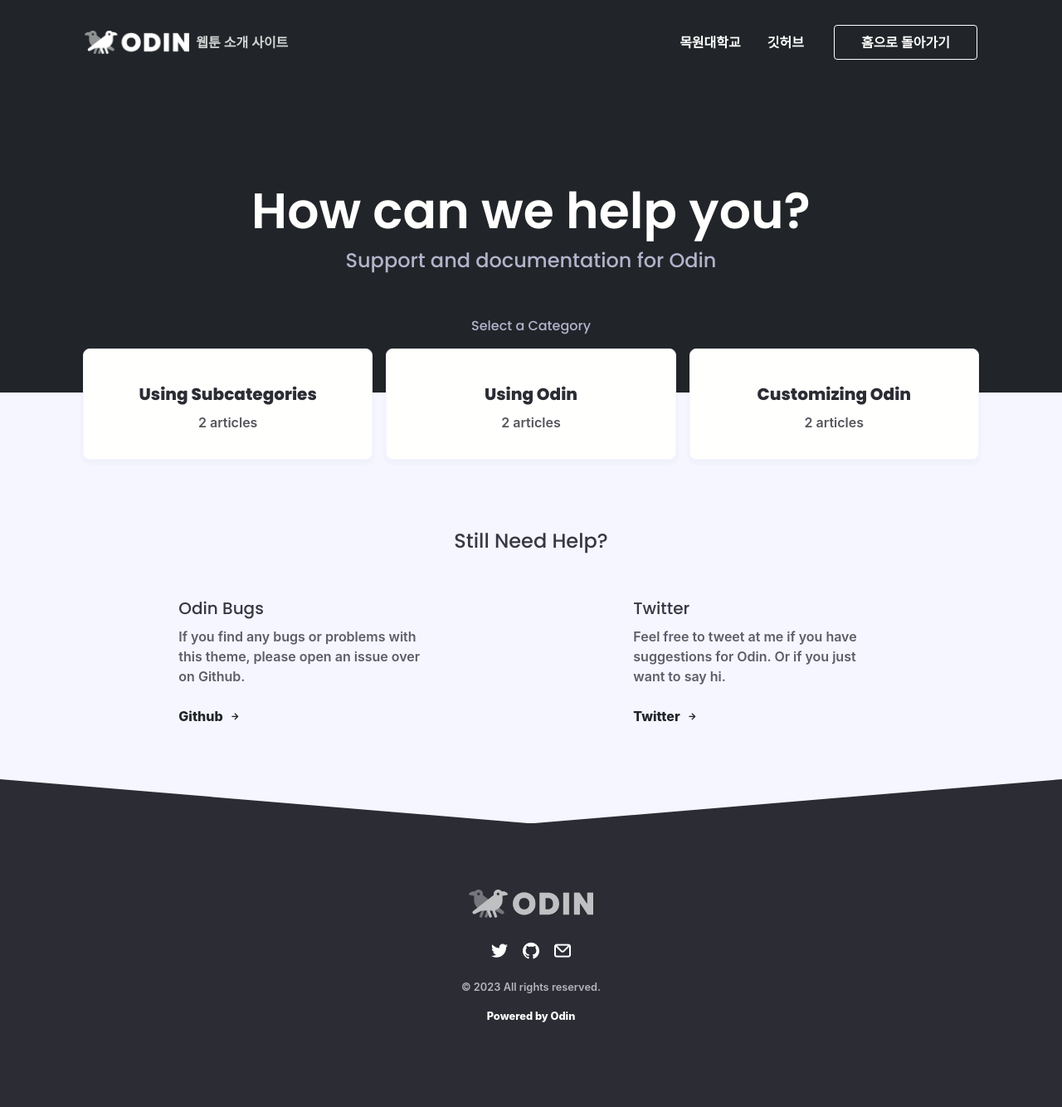
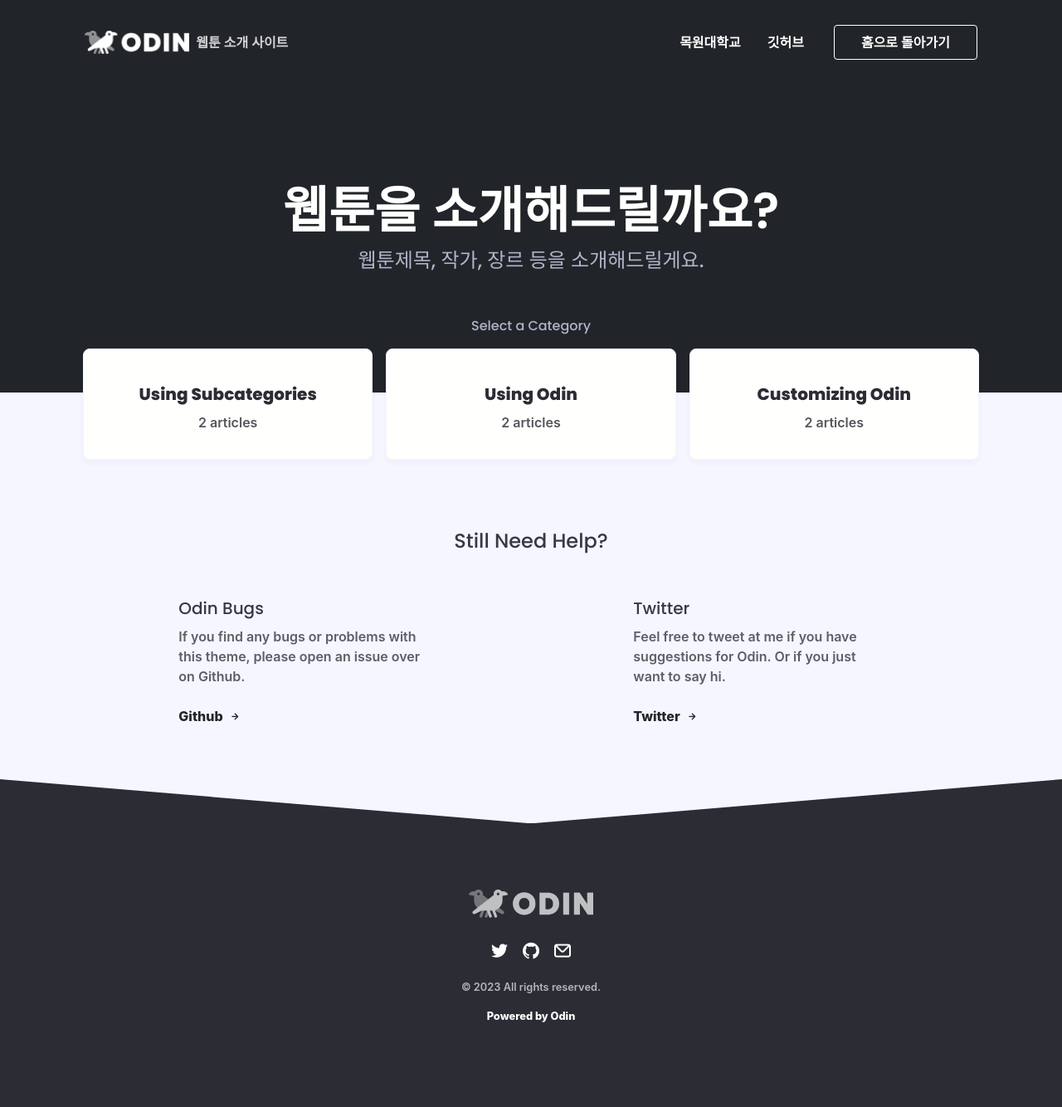
Before and after one commit to martin-yeo/k1163, a Jekyll site: the page built from index.html, in a window 1280 px wide. Shown: the whole page at 83% size. Built offline with Jekyll 4.4.1, drawn with Linux system fonts in a browser that asks for light colours; nearby versions of some CDN libraries; some web fonts are replaced; comment, search, counter and statistics services are not loaded.

Commit message:
메인글씨 수정 완료

```diff
--- a/_config.yml
+++ b/_config.yml
@@ -29,8 +29,8 @@ use_authors: true #Set this to false to disable showing post authors
 
 brand_logo: logo.png
 brand_name: Odin
-header: How can we help you?
-subheader: Support and documentation for Odin
+header: 웹툰을 소개해드릴까요?
+subheader: 웹툰제목, 작가, 장르 등을 소개해드릴게요.
 
 meta_image: odin-meta.png
 
```
